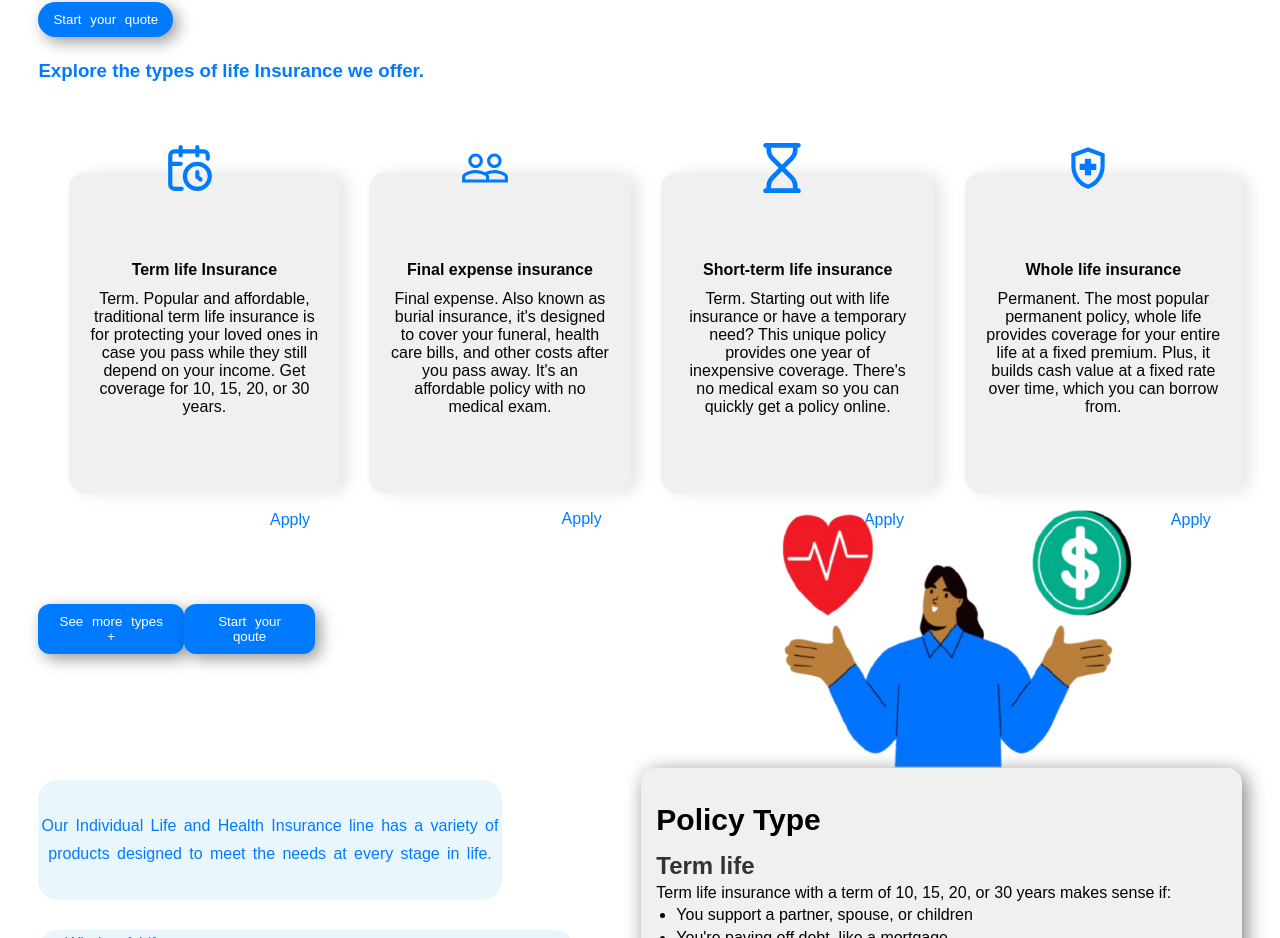
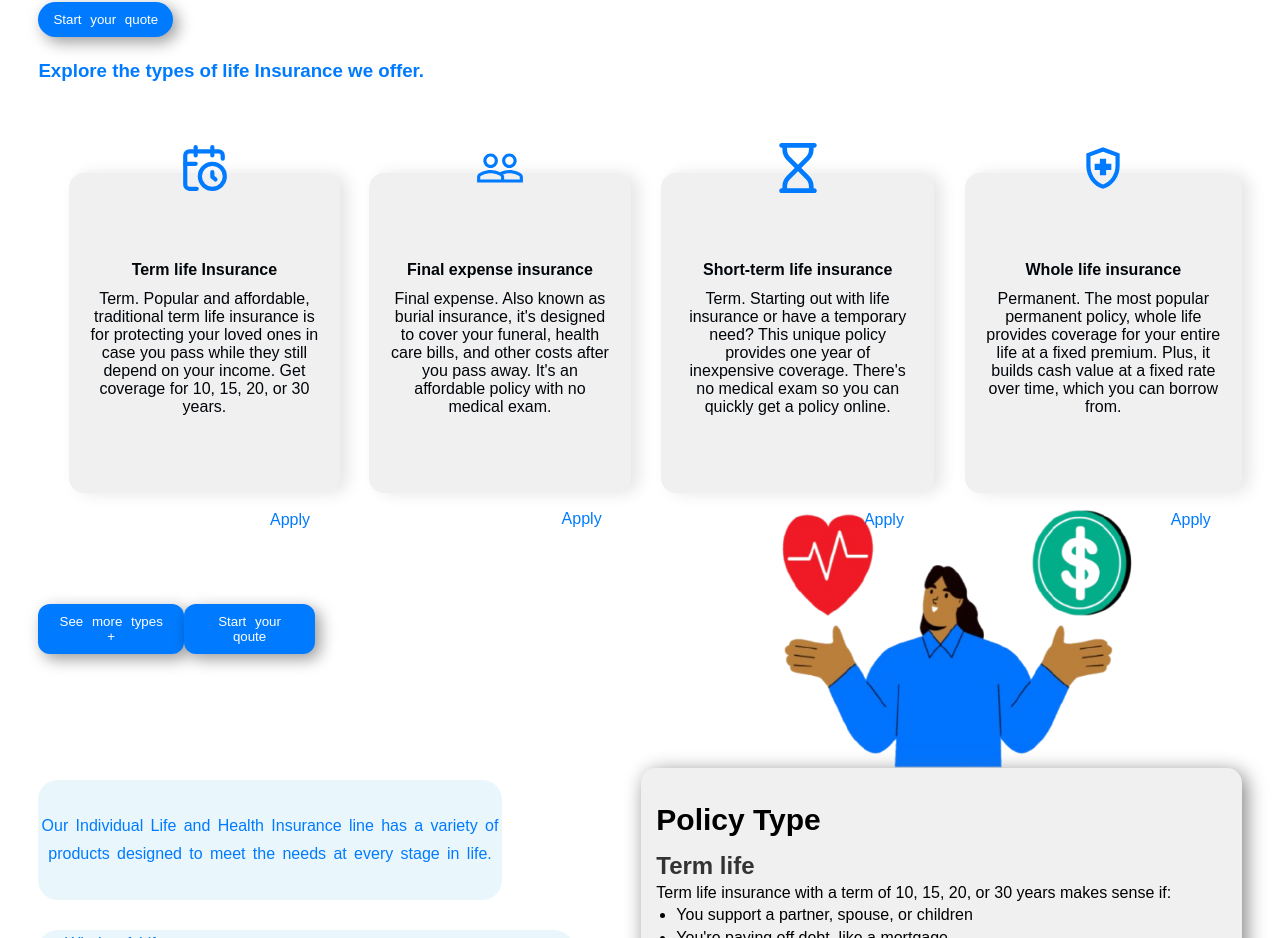
Before and after one commit to JayKhan03721/TeamProject, a React (Vite) app in the folder Frontend/: page / in a window 1280 px wide. Shown: the part 1232-2170 px from the top of the page. Built offline with nearby package versions, Linux system fonts and the light colour scheme.

Commit message:
Fix Section 3 Image alignment issues

```diff
--- a/Frontend/src/Section3/cards.css
+++ b/Frontend/src/Section3/cards.css
@@ -54,9 +54,7 @@
 .image-container {
     position: absolute;
     top: -35px; /* Move image upward */
-    left: 50%; /* Center the image horizontally */
-    transform: translateX(-50%); /* Center it properly */
-    width: 60px; /* Adjust image size */
+    width: 60px;
     height: 60px;
     display: flex;
     align-items: center;
```
